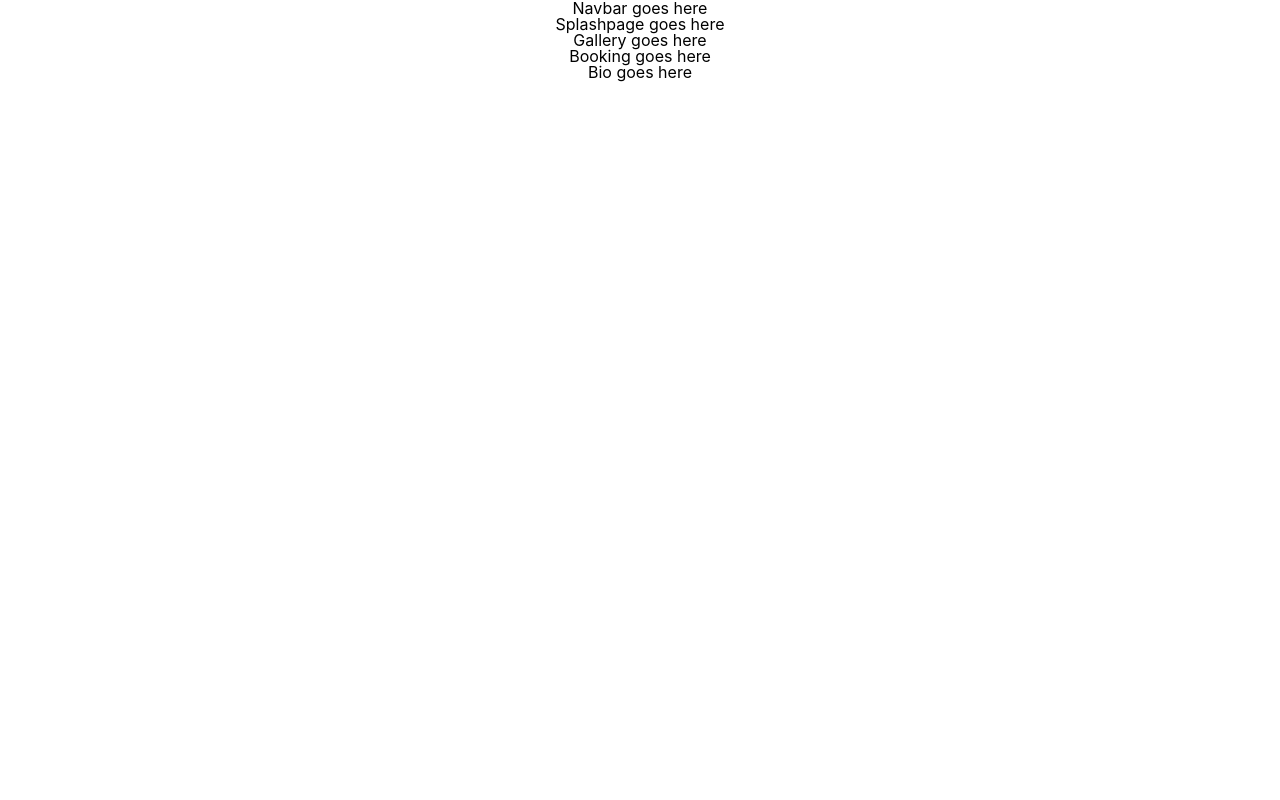
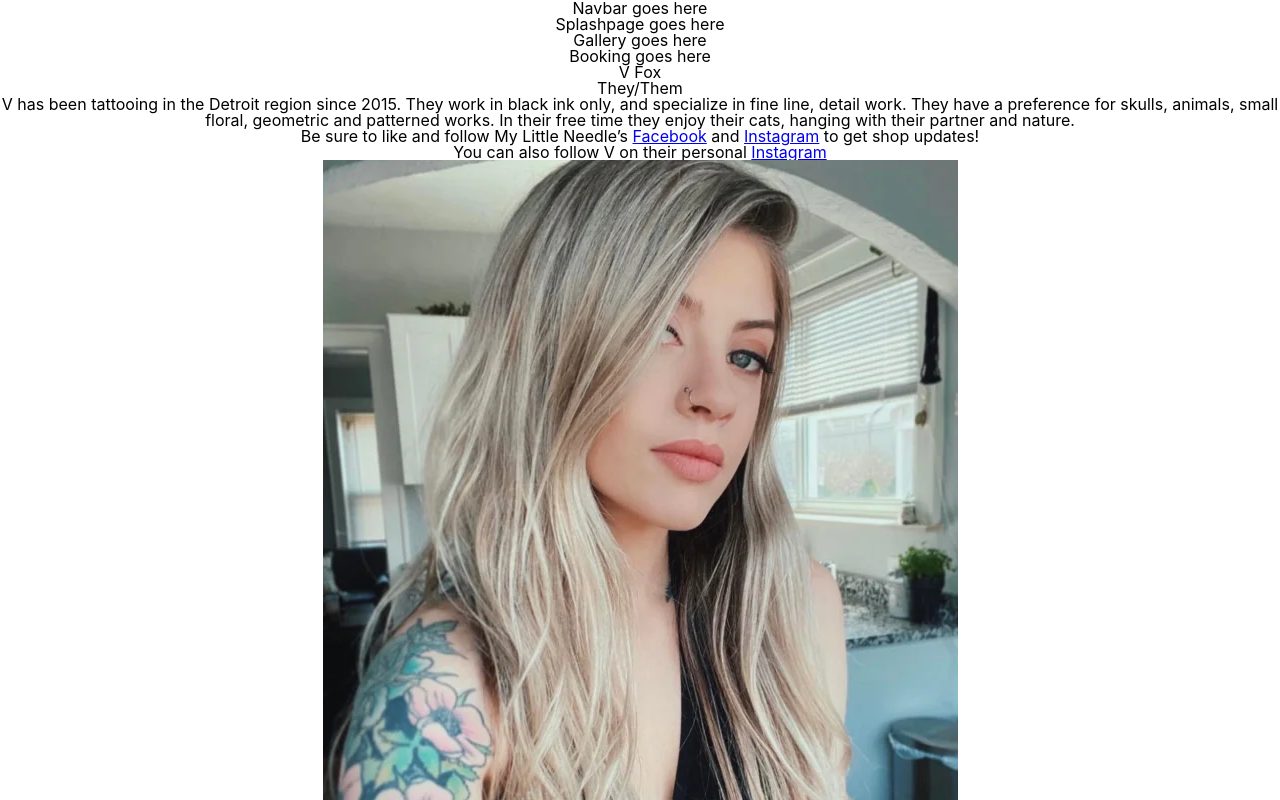
Before and after one commit to HamwiseHamgee/v_tattoo, a React (Create React App) app: page / in a window 1280 px wide. Shown: the top 800 px of the page. Built offline with nearby package versions, Linux system fonts and the light colour scheme.

Commit message:
Worked on Bio

```diff
--- a/src/components/App/App.js
+++ b/src/components/App/App.js
@@ -10,11 +10,16 @@ class App extends React.Component {
   render() {
     return(
       <div className='App'>
-        <Navbar/>
-        <Splashpage/>
-        <Gallery/>
-        <Booking/>
-        <Bio/>
+        <head>
+          <title>Tattoo Artist V Fox</title>
+        </head>
+        <body>
+          <Navbar/>
+          <Splashpage/>
+          <Gallery/>
+          <Booking/>
+          <Bio/>
+        </body>
       </div>
     );
   }
--- a/src/components/bio/bio.js
+++ b/src/components/bio/bio.js
@@ -1,14 +1,42 @@
-import React from "react";
+import React from 'react';
 import './bio.css';
+import headshot from '../../assets/images/vHeadshot.png';
 
 class Bio extends React.Component {
-    render() {
-        return(
-            <div className='bio'>
-                <p>Bio goes here</p>
-            </div>
-        );
-    }
+	render() {
+		return (
+			<div className='bio'>
+				<h1>V Fox</h1>
+				<h2>They/Them</h2>
+				<p>
+					V has been tattooing in the Detroit region since 2015. They
+					work in black ink only, and specialize in fine line, detail
+					work. They have a preference for skulls, animals, small
+					floral, geometric and patterned works. In their free time
+					they enjoy their cats, hanging with their partner and
+					nature.
+					<p>
+						Be sure to like and follow My Little Needle’s{' '}
+						<a href='https://www.facebook.com/mylittleneedletattoos'>
+							Facebook
+						</a>{' '}
+						and{' '}
+						<a href='https://www.instagram.com/mylittleneedletattoos/'>
+							Instagram
+						</a>{' '}
+						to get shop updates!
+					</p>
+					<p>
+						You can also follow V on their personal{' '}
+						<a href='https://www.instagram.com/v.ffoxx/'>
+							Instagram
+						</a>
+					</p>
+				</p>
+				<img src={headshot} alt='Headshot of V Fox' />
+			</div>
+		);
+	}
 }
 
 export default Bio;
```
Also changed, not shown: src/assets/images/vHeadshot.png (added).
